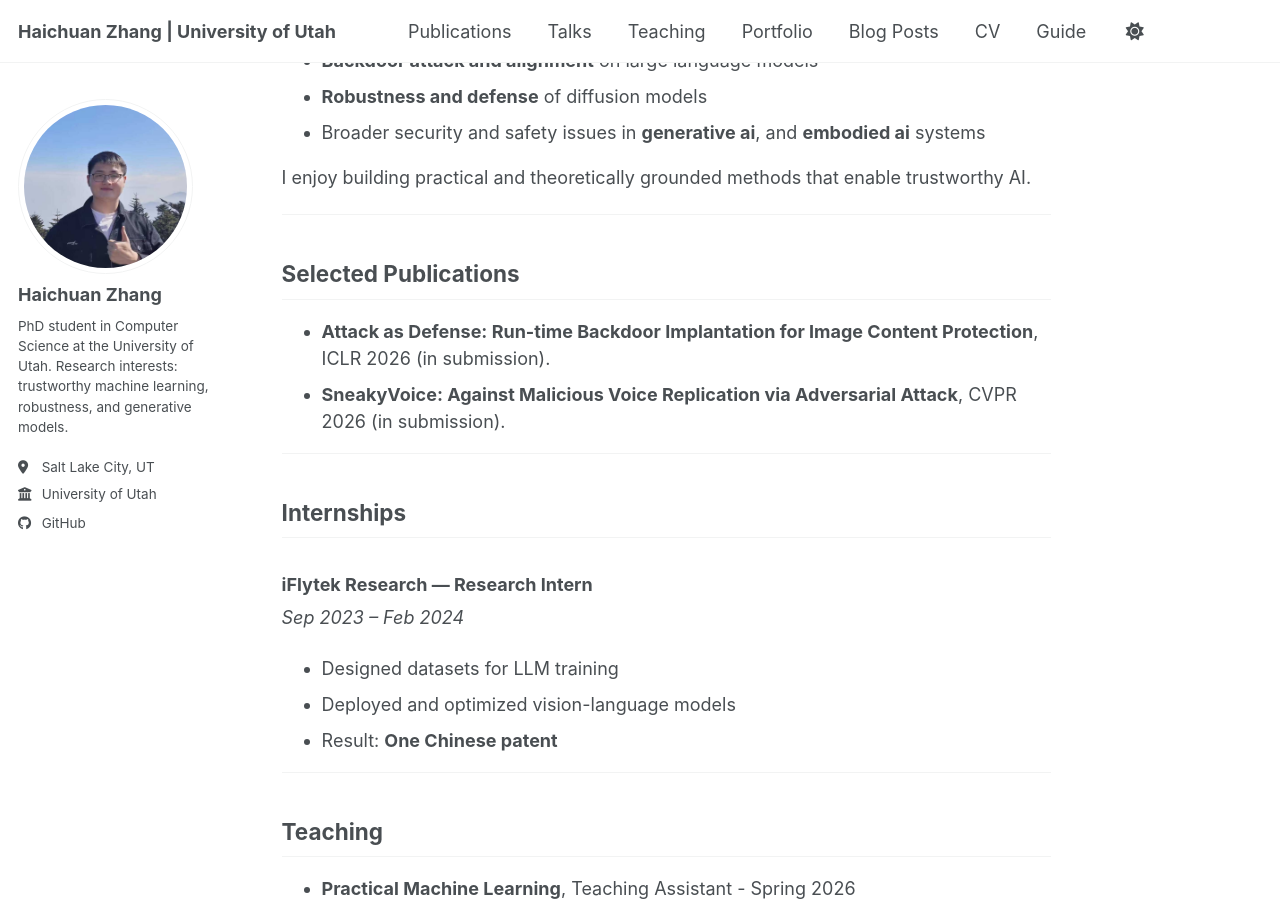
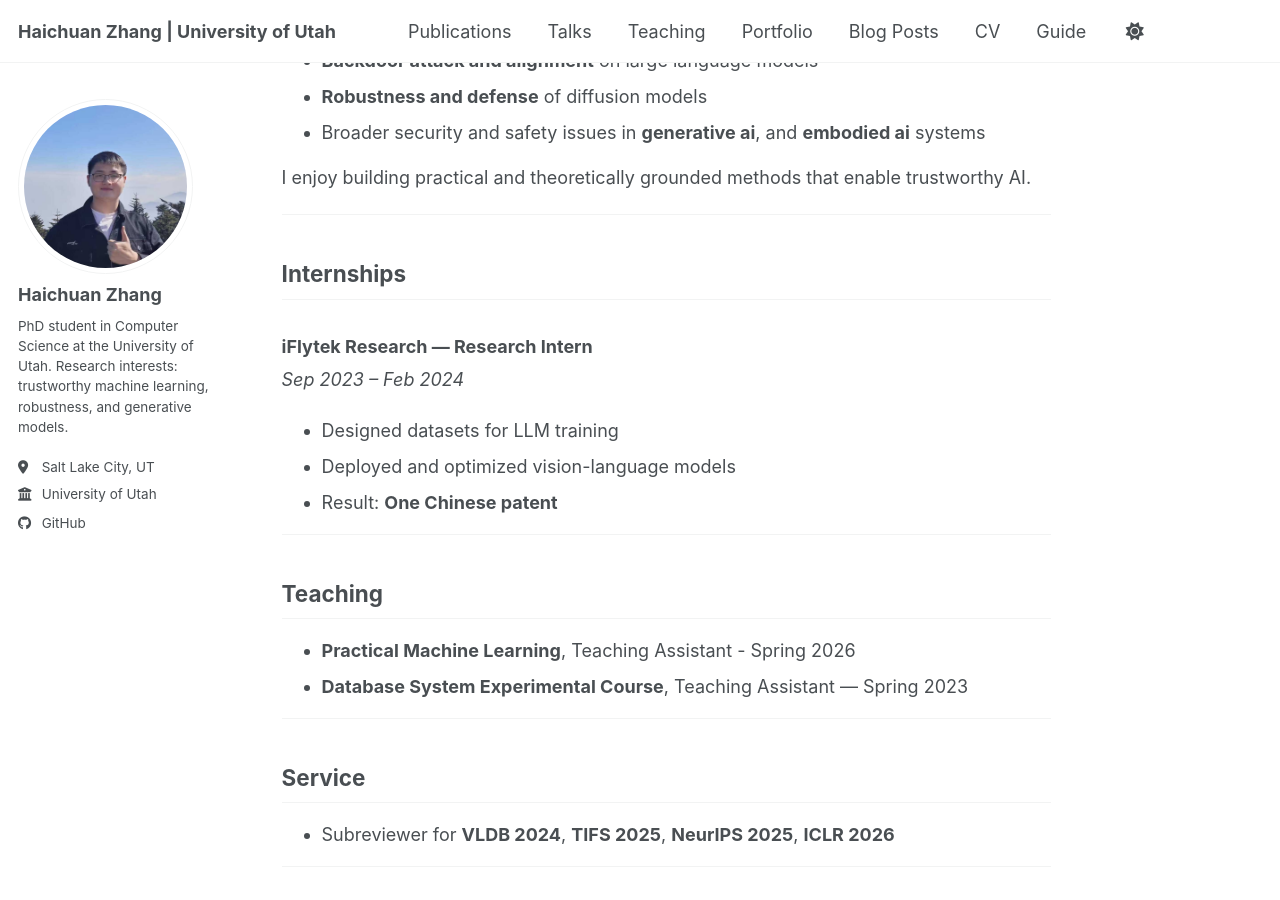
Before and after one commit to LeopoldZhang1610/LeopoldZhang1610.github.io, a Jekyll site: the page built from _pages/about.md, in a window 1280 px wide and 900 px high, scrolled down 503 px. Built offline with Jekyll 4.4.1, drawn with Linux system fonts in a browser that asks for light colours; a script bundle is joined from its source files by our own code; library files that are not in the unit come from our copies; our own code applies the rules of GitHub Pages for plain Markdown files.

Commit message:
Update about.md

```diff
--- a/_pages/about.md
+++ b/_pages/about.md
@@ -18,13 +18,6 @@ My current work investigates:
 - Broader security and safety issues in **generative ai**, and **embodied ai** systems
 
 I enjoy building practical and theoretically grounded methods that enable trustworthy AI.
-
----
-
-## Selected Publications
-
-- **Attack as Defense: Run-time Backdoor Implantation for Image Content Protection**, ICLR 2026 (in submission).
-- **SneakyVoice: Against Malicious Voice Replication via Adversarial Attack**, CVPR 2026 (in submission).
 
 ---
 
```
